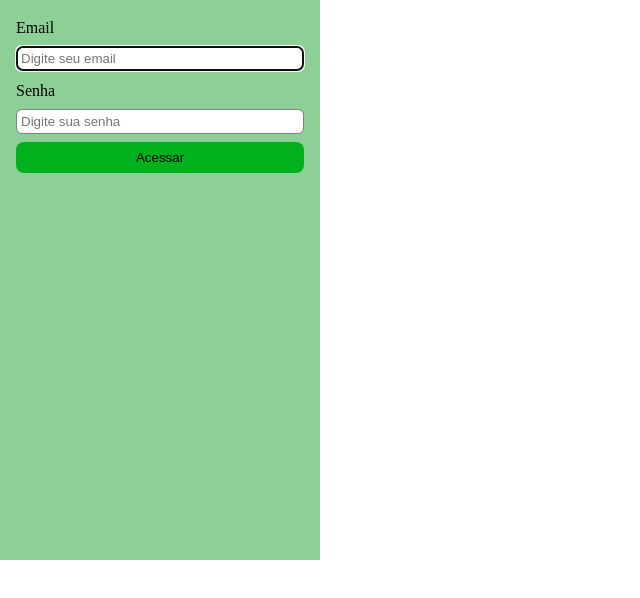
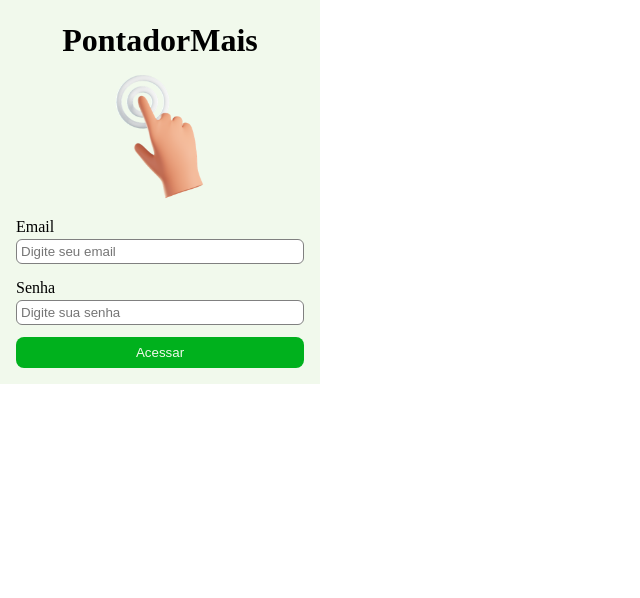
Before and after one commit to kabrunko-dev/meu-ponto-mais, an Angular app: page /login in a window 1280 px wide. Shown: the top 598 px of the page, without its empty margins (0-640 px from the left). Built offline with nearby package versions, Linux system fonts and the light colour scheme.

Commit message:
refactor(feat/login): change form type and add form fields errors

```diff
--- a/angular.json
+++ b/angular.json
@@ -3,7 +3,7 @@
   "version": 1,
   "newProjectRoot": "projects",
   "projects": {
-    "ponto-mais": {
+    "pontador-mais": {
       "projectType": "application",
       "schematics": {
         "@schematics/angular:component": {
@@ -17,22 +17,14 @@
         "build": {
           "builder": "@angular-devkit/build-angular:application",
           "options": {
-            "outputPath": "dist/ponto-mais",
+            "outputPath": "dist/pontador-mais",
             "index": "src/index.html",
             "browser": "src/main.ts",
-            "polyfills": [
-              "zone.js"
-            ],
+            "polyfills": ["zone.js"],
             "tsConfig": "tsconfig.app.json",
             "inlineStyleLanguage": "scss",
-            "assets": [
-              "src/favicon.ico",
-              "src/assets"
-            ],
-            "styles": [
-              "src/styles.scss"
-            ],
-            "scripts": []
+            "assets": ["src/favicon.ico", "src/assets"],
+            "styles": ["src/styles.scss"]
           },
           "configurations": {
             "production": {
@@ -53,7 +45,13 @@
             "development": {
               "optimization": false,
               "extractLicenses": false,
-              "sourceMap": true
+              "sourceMap": true,
+              "fileReplacements": [
+                {
+                  "replace": "src/environments/env.ts",
+                  "with": "src/environments/env.dev.ts"
+                }
+              ]
             }
           },
           "defaultConfiguration": "production"
@@ -62,10 +60,10 @@
           "builder": "@angular-devkit/build-angular:dev-server",
           "configurations": {
             "production": {
-              "buildTarget": "ponto-mais:build:production"
+              "buildTarget": "pontador-mais:build:production"
             },
             "development": {
-              "buildTarget": "ponto-mais:build:development"
+              "buildTarget": "pontador-mais:build:development"
             }
           },
           "defaultConfiguration": "development"
@@ -73,43 +71,29 @@
         "extract-i18n": {
           "builder": "@angular-devkit/build-angular:extract-i18n",
           "options": {
-            "buildTarget": "ponto-mais:build"
+            "buildTarget": "pontador-mais:build"
           }
         },
         "test": {
           "builder": "@angular-devkit/build-angular:karma",
           "options": {
-            "polyfills": [
-              "zone.js",
-              "zone.js/testing"
-            ],
+            "polyfills": ["zone.js", "zone.js/testing"],
             "tsConfig": "tsconfig.spec.json",
             "inlineStyleLanguage": "scss",
-            "assets": [
-              "src/favicon.ico",
-              "src/assets"
-            ],
-            "styles": [
-              "src/styles.scss"
-            ],
-            "scripts": []
+            "assets": ["src/favicon.ico", "src/assets"],
+            "styles": ["src/styles.scss"]
           }
         },
         "lint": {
           "builder": "@angular-eslint/builder:lint",
           "options": {
-            "lintFilePatterns": [
-              "src/**/*.ts",
-              "src/**/*.html"
-            ]
+            "lintFilePatterns": ["src/**/*.ts", "src/**/*.html"]
           }
         }
       }
     }
   },
   "cli": {
-    "schematicCollections": [
-      "@angular-eslint/schematics"
-    ]
+    "schematicCollections": ["@angular-eslint/schematics"]
   }
 }
--- a/src/app/app.component.ts
+++ b/src/app/app.component.ts
@@ -1,5 +1,7 @@
-import { Component } from '@angular/core';
+import { DOCUMENT } from '@angular/common';
+import { Component, Inject, OnInit } from '@angular/core';
 import { RouterOutlet } from '@angular/router';
+import environment from '../environments/env';
 
 @Component({
   selector: 'app-root',
@@ -7,4 +9,22 @@ import { RouterOutlet } from '@angular/router';
   imports: [RouterOutlet],
   template: `<router-outlet />`,
 })
-export default class AppComponent {}
+export default class AppComponent implements OnInit {
+  constructor(@Inject(DOCUMENT) private readonly document: Document) {}
+
+  ngOnInit(): void {
+    if (environment.production) {
+      this.setManifestLinkTag();
+    }
+  }
+
+  private setManifestLinkTag(): void {
+    const manifestLink = this.document.createElement('link');
+    const headTag = this.document.querySelector('head');
+
+    manifestLink.setAttribute('rel', 'manifest');
+    manifestLink.setAttribute('href', 'manifest.json');
+
+    headTag?.appendChild(manifestLink);
+  }
+}
--- a/src/app/features/login/login.component.html
+++ b/src/app/features/login/login.component.html
@@ -1,10 +1,16 @@
+<div class="logo">
+  <h1>PontadorMais</h1>
+  <img src="assets/login-icon.webp" height="144" width="144" />
+</div>
+
 @if(error) {
-<div>
+<div class="error">
   <p>{{ error }}</p>
+  <button class="error__button" (click)="onErrorClick()">X</button>
 </div>
 }
 
-<form class="form" (ngSubmit)="onSubmit()" ngNativeValidate>
+<form class="form" [formGroup]="credentials" (ngSubmit)="onSubmit()">
   <div>
     <label for="email" class="form__label">Email</label>
     <input
@@ -12,10 +18,8 @@
       class="form__input"
       type="email"
       placeholder="Digite seu email"
-      autofocus
-      required
       name="email"
-      [(ngModel)]="credentials.email"
+      formControlName="email"
     />
   </div>
   <div>
@@ -25,11 +29,17 @@
       type="password"
       class="form__input"
       placeholder="Digite sua senha"
+      name="password"
+      formControlName="password"
       required
-      name="password"
-      [(ngModel)]="credentials.password"
     />
   </div>
+  @if(isSubmitted) { @if(password?.errors?.['required'] &&
+  email?.errors?.['required']) {
+  <small>Por favor digite seu e-mail e senha</small>
+  } @if(email?.errors?.['email']) {
+  <small>Email inválido</small>
+  } }
   <button class="form__button">
     @if(!isLoading) { Acessar } @else {
     <app-spinner diameter="16" strokeWidth="2" />
--- a/src/app/features/login/login.component.scss
+++ b/src/app/features/login/login.component.scss
@@ -1,18 +1,42 @@
 :host {
   display: block;
   height: 100%;
-  background-color: #8ccf97;
+  background-color: #f1f9ec;
   padding: 16px;
+}
+
+.logo {
+  text-align: center;
+}
+
+.error {
+  display: flex;
+  align-items: center;
+  justify-content: space-between;
+  gap: 8px;
+  font-size: 14px;
+  padding: 8px;
+  color: #f1f9ec;
+  background-color: #ca3325;
+  border: 1px solid #ca3325;
+  border-radius: 8px;
+  margin-block: 8px;
+
+  &__button {
+    background-color: transparent;
+    color: inherit;
+    cursor: pointer;
+    border: 0;
+  }
 }
 
 .form {
   display: flex;
   flex-direction: column;
-  gap: 8px;
+  gap: 12px;
 
   &__label {
     display: block;
-    margin-bottom: 6px;
   }
 
   &__input {
@@ -30,5 +54,10 @@
     cursor: pointer;
     display: flex;
     place-content: center;
+    color: #f1f9ec;
   }
 }
+
+small {
+  color: red;
+}
--- a/src/app/features/login/login.component.ts
+++ b/src/app/features/login/login.component.ts
@@ -1,5 +1,10 @@
 import { Component, inject } from '@angular/core';
-import { FormsModule } from '@angular/forms';
+import { HttpErrorResponse } from '@angular/common/http';
+import {
+  NonNullableFormBuilder,
+  ReactiveFormsModule,
+  Validators,
+} from '@angular/forms';
 import { Router } from '@angular/router';
 import { NgIf } from '@angular/common';
 
@@ -7,33 +12,54 @@ import { EMPTY, catchError } from 'rxjs';
 
 import LoginService from './login.service';
 import SpinnerComponent from '../../shared/spinner.component';
-import { HttpErrorResponse } from '@angular/common/http';
 
 @Component({
   selector: 'app-login',
   standalone: true,
-  imports: [FormsModule, NgIf, SpinnerComponent],
+  imports: [NgIf, ReactiveFormsModule, SpinnerComponent],
   providers: [LoginService],
   templateUrl: 'login.component.html',
   styleUrl: 'login.component.scss',
 })
 export default class LoginComponent {
-  credentials = {
-    email: '',
-    password: '',
-  };
+  private credentialsService = inject(LoginService);
+  private router = inject(Router);
+  private nfb = inject(NonNullableFormBuilder);
+
+  isSubmitted = false;
   isLoading = false;
   error = '';
 
-  private loginService = inject(LoginService);
-  private router = inject(Router);
+  credentials = this.nfb.group({
+    email: ['', [Validators.required, Validators.email]],
+    password: ['', Validators.required],
+  });
+
+  get email() {
+    return this.credentials.get('email');
+  }
+
+  get password() {
+    return this.credentials.get('password');
+  }
+
+  onErrorClick(): void {
+    this.error = '';
+  }
 
   onSubmit(): void {
+    this.isSubmitted = true;
+
+    if (!this.credentials.valid) {
+      this.credentials.markAllAsTouched();
+      return;
+    }
+
+    const { email, password } = this.credentials.getRawValue();
+
     this.isLoading = true;
 
-    const { email, password } = this.credentials;
-
-    this.loginService
+    this.credentialsService
       .signIn(email, password)
       .pipe(
         catchError((error: HttpErrorResponse) => {
--- /dev/null
+++ b/src/environments/env.dev.ts
@@ -0,0 +1,5 @@
+const environment = {
+  production: false,
+};
+
+export default environment;
--- /dev/null
+++ b/src/environments/env.ts
@@ -0,0 +1,5 @@
+const environment = {
+  production: true,
+};
+
+export default environment;
--- a/src/index.html
+++ b/src/index.html
@@ -1,9 +1,9 @@
 <!doctype html>
-<html lang="en">
+<html lang="pt-BR">
 <head>
+  <title>PontadorMais</title>
+  <base href="/">
   <meta charset="utf-8">
-  <title>PontoMais</title>
-  <base href="/">
   <meta name="viewport" content="width=device-width, initial-scale=1">
   <link rel="icon" type="image/x-icon" href="favicon.ico">
 </head>
--- a/src/styles.scss
+++ b/src/styles.scss
@@ -11,5 +11,5 @@ html,
 body {
   line-height: 1.5;
   width: 320px;
-  height: 560px;
+  max-height: 440px;
 }
```
Also changed, not shown: manifest.json (added), src/assets/login-icon.webp (added), 1 other file (tests, documents, lock files or other folders).
